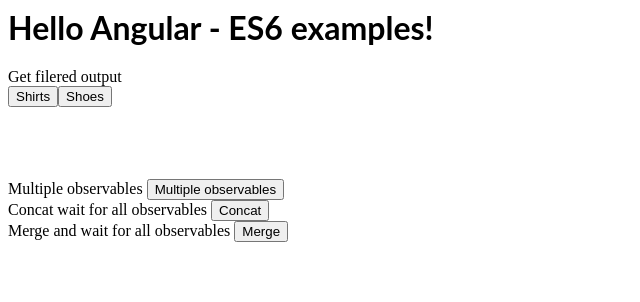
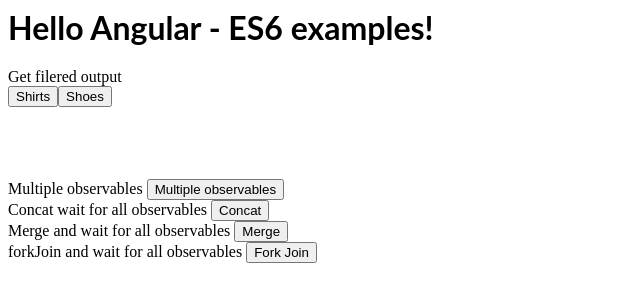
Before and after one commit to sajithahd/angular-es6-examples, an Angular app: page / in a window 1280 px wide. Shown: the top 302 px of the page, without its empty margins (0-640 px from the left). Built offline with nearby package versions, Linux system fonts and the light colour scheme.

Commit message:
1 file modified

```diff
--- a/src/app/wait-for-observables.ts
+++ b/src/app/wait-for-observables.ts
@@ -1,5 +1,13 @@
 import { Component, OnDestroy } from "@angular/core";
-import { concat, interval, merge, Observable, Subscription, timer } from "rxjs";
+import {
+  concat,
+  forkJoin,
+  interval,
+  merge,
+  Observable,
+  Subscription,
+  timer
+} from "rxjs";
 import { map, take } from "rxjs/operators";
 
 @Component({
@@ -22,6 +30,13 @@
       <button (click)="merge()">Merge</button>
       <br />
     </div>
+
+    <div>
+      forkJoin and wait for all observables
+      <button (click)="forkJoin()">Fork Join</button>
+      <br />
+    </div>
+
   `
 })
 export class WaitForObservables implements OnDestroy {
@@ -59,6 +74,11 @@
     );
   }
 
+  forkJoin() {
+    forkJoin(this.observable1, this.observable2).subscribe(res =>
+      console.log(res)
+    );
+  }
   ngOnDestroy(): void {
     this.subscription.unsubscribe();
     this.subscription2.unsubscribe();
```
